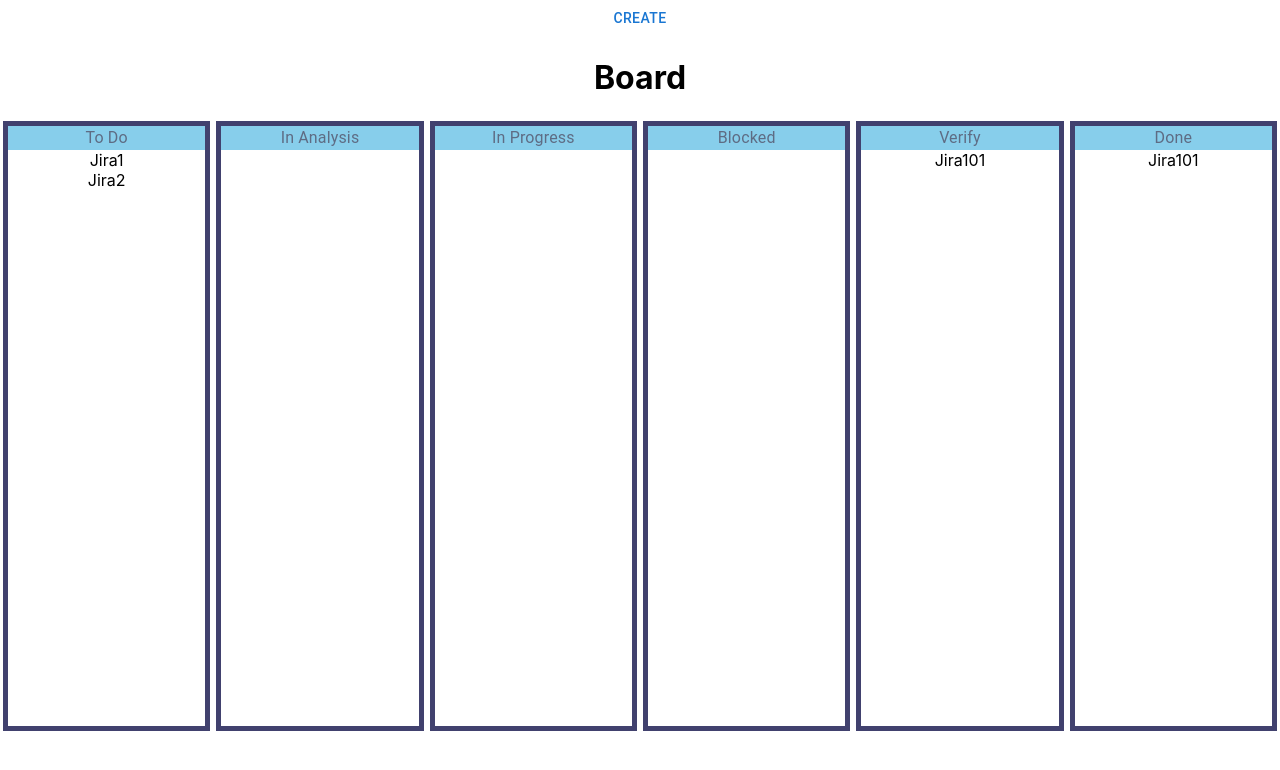
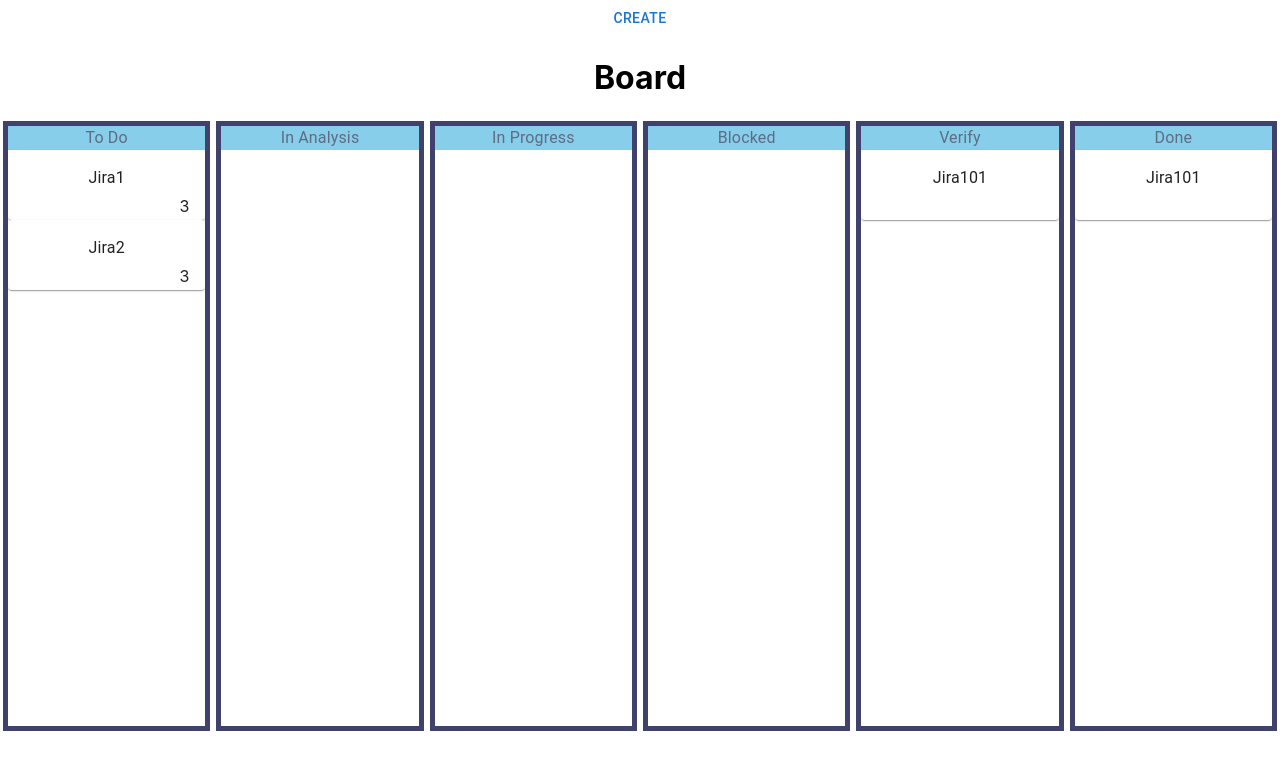
Before and after one commit to manishbhilare/Kanban-Board, a React (Create React App) app in the folder kanban-board/: page / in a window 1280 px wide. Shown: the top 770 px of the page. Built offline with nearby package versions, Linux system fonts and the light colour scheme.

Commit message:
added task component

```diff
--- a/kanban-board/src/components/Column.jsx
+++ b/kanban-board/src/components/Column.jsx
@@ -1,8 +1,9 @@
 import React,{useContext} from "react";
-import List from '@mui/material/List';
-import { ListItem,Typography } from "@mui/material";
+import {Typography } from "@mui/material";
 import styled from "styled-components";
 import { TaskContext } from "./Kanban";
+import Task from "./Task";
+
 
 const StyledHeader = styled(Typography)`
 font-size:15px;
@@ -24,25 +25,24 @@ margin:3px;
 
 const Column = ({title,list,colId}) =>{
     const {stateObj, setStateObj} = useContext(TaskContext);
-    const handleDragStart = (event,index) =>{
-        event.dataTransfer.setData("item",index);
-        event.dataTransfer.setData("fromColumn",colId);
-    }
+
     const drop = (e,id) => {
         const from = e.dataTransfer.getData("fromColumn");
         const to = id;
         const item = e.dataTransfer.getData("item");
-        const newFromList = stateObj[from].filter((older)=>older!=stateObj[from][item]);
-        const newToList = stateObj[to];
-        newToList.push(stateObj[from][item]);
-        setStateObj({...stateObj,[from]:newFromList,[to]:newToList});
-
+        if(from!==to)
+        {
+            const newFromList = stateObj[from].filter((older)=>older!=stateObj[from][item]);
+            const newToList = stateObj[to];
+            newToList.push(stateObj[from][item]);
+            setStateObj({...stateObj,[from]:newFromList,[to]:newToList});
+        }
       }
 return(
     <StyledList onDrop={(e)=>{drop(e,colId)}} onDragOver={(e)=>e.preventDefault()}>
         <StyledHeader>{title}</StyledHeader>
         {list && list.map((task,i)=>(
-            <div key={i} id={i} draggable onDragStart={(e)=>{handleDragStart(e,i)}}>{task.title}</div>
+            <Task key={i} id={i} draggable task={task} colId={colId}/>
         ))}
     </StyledList>
 )
--- /dev/null
+++ b/kanban-board/src/components/Task.jsx
@@ -0,0 +1,43 @@
+import React from "react";
+import {Card,CardMedia,CardContent,Typography,Button} from '@mui/material';
+import styled from "styled-components";
+
+const StyledCardContent = styled.div`
+display:flex;
+&:last-child{
+    float:right;
+}
+`;
+const StyledPoints = styled.div`
+border-radius:50%;
+height:10px;
+width:10px;
+
+`;
+
+const Task = ({task,colId,id}) =>{
+    const handleDragStart = (event) =>{
+        event.dataTransfer.setData("item",id);
+        event.dataTransfer.setData("fromColumn",colId);
+    }
+return(
+    <Card draggable onDragStart={(e)=>{handleDragStart(e)}}>
+    <CardContent>
+      <Typography gutterBottom component="div">
+        {task.title}
+      </Typography>
+      <StyledCardContent>
+      <Typography variant="body2" sx={{ color: 'text.secondary' }}>
+        {task.description}
+      </Typography>
+      <StyledPoints>
+        {task.points}
+      </StyledPoints>
+      </StyledCardContent>
+    </CardContent>
+  </Card>
+
+)
+}
+
+export default Task;
```
